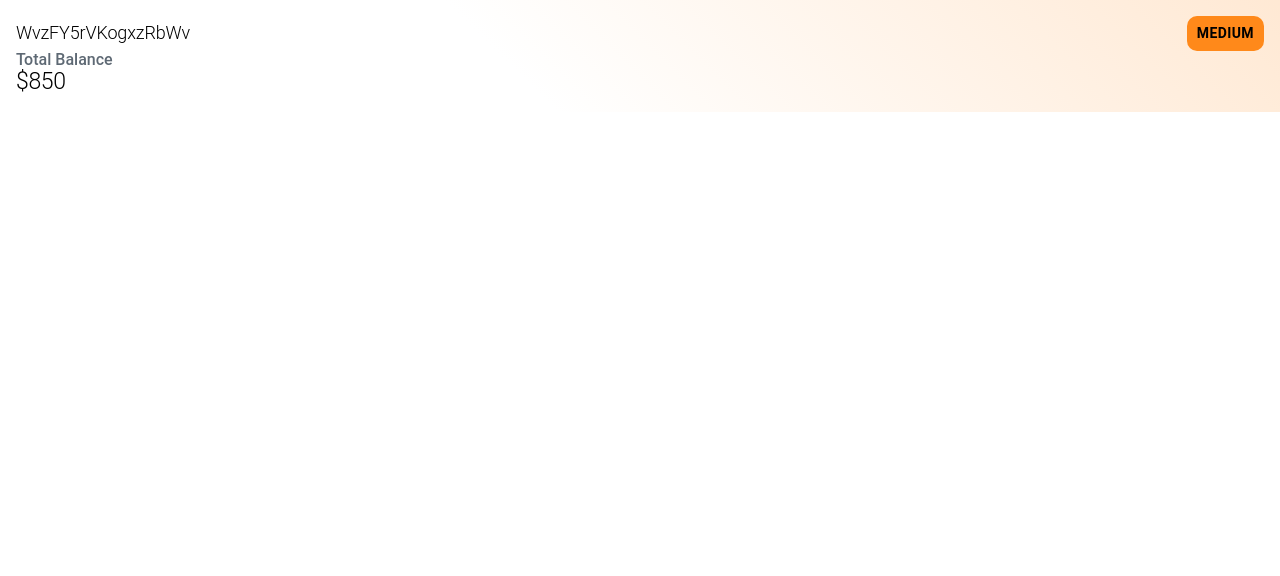
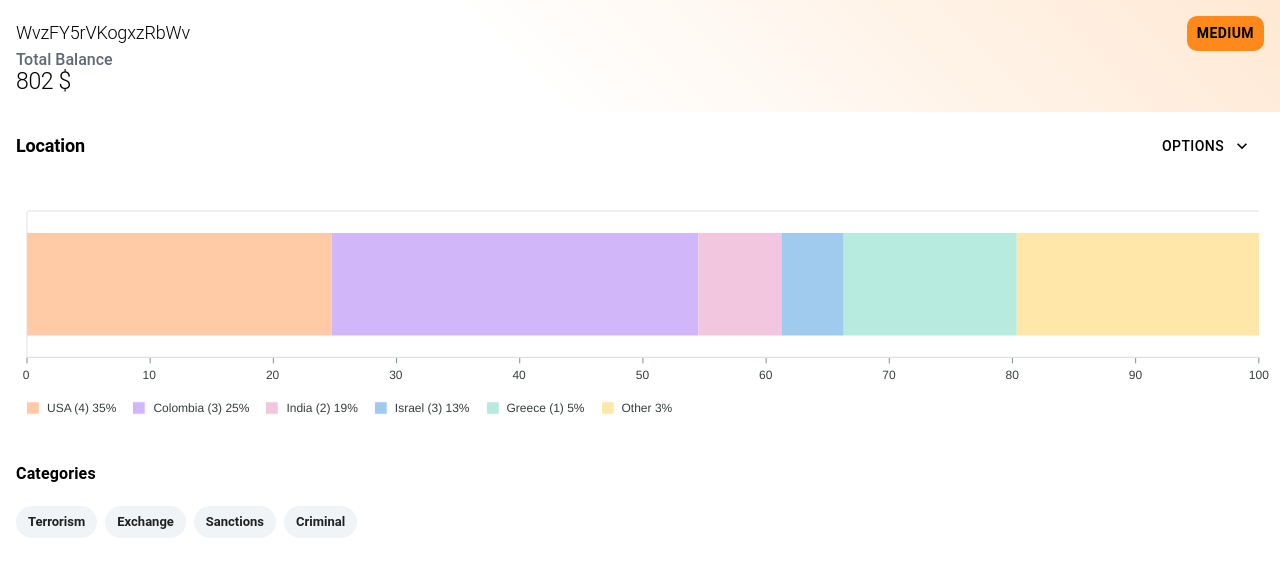
Before and after one commit to avesh-WO23/crypto-UI, a React (Create React App) app: page / in a window 1280 px wide. Shown: the top 576 px of the page. Built offline with nearby package versions, Linux system fonts and the light colour scheme.

Commit message:
first commit

```diff
--- a/package.json
+++ b/package.json
@@ -10,9 +10,15 @@
     "@testing-library/jest-dom": "^5.16.5",
     "@testing-library/react": "^13.4.0",
     "@testing-library/user-event": "^13.5.0",
+    "apexcharts": "^3.41.0",
+    "chart.js": "^4.3.0",
     "react": "^18.2.0",
+    "react-apexcharts": "^1.4.1",
+    "react-chartjs-2": "^5.2.0",
     "react-dom": "^18.2.0",
     "react-scripts": "5.0.1",
+    "recharts": "^2.7.2",
+    "victory": "^36.6.11",
     "web-vitals": "^2.1.4"
   },
   "devDependencies": {
--- a/src/App.js
+++ b/src/App.js
@@ -1,5 +1,5 @@
 import "./App.css";
-import Classifier from "./components/classifier/classifier";
+import Classifier from "./components/Classifier/Classifier";
 
 function App() {
   return (
--- a/src/components/classifier/balanceBanner.jsx
+++ b/src/components/classifier/Banner/BalanceBanner.jsx
@@ -1,10 +1,9 @@
+import { Box, Typography, styled } from "@mui/material";
 import React from "react";
-import { styled, Box, Button, Typography } from "@mui/material";
-import SeverityButton from "../common/SeverityButton";
+import SeverityButton from "../../common/SeverityButton";
 
 const Banner = styled(Box)({
   padding: "16px",
-  //   backgroundColor: "#FF891A",
   backgroundImage: "linear-gradient(45deg, white 40% , #FF891A30);",
 });
 
@@ -30,11 +29,9 @@ const BalanceBanner = () => {
         <SeverityButton text="Medium" bgColor="#FF891A" color="#000" />
       </Box>
       <Box>
-        <Heading variant="h3" fontSize={14}>
-          Total Balance
-        </Heading>
+        <Heading variant="h3">Total Balance</Heading>
         <Typography variant="h1" fontSize={23}>
-          $850
+          802 $
         </Typography>
       </Box>
     </Banner>
--- /dev/null
+++ b/src/components/classifier/Categories/Categories.jsx
@@ -0,0 +1,38 @@
+import React from "react";
+import { Chip, Typography, styled, Box } from "@mui/material";
+
+const CategoryLists = ["Terrorism", "Exchange", "Sanctions", "Criminal"];
+const Container = styled(Box)({
+  padding: "16px",
+});
+
+const Heading = styled(Typography)({
+  fontWeight: 600,
+  fontSize: "16px",
+});
+
+const CategoriesList = styled(Box)({
+  paddingTop: "20px",
+  display: "flex",
+  gap: "8px",
+  fontWeight: 700,
+});
+
+const CategoryChip = styled(Chip)({
+  backgroundColor: "#F1F4F6",
+});
+
+const Categories = () => {
+  return (
+    <Container>
+      <Heading>Categories</Heading>
+      <CategoriesList>
+        {CategoryLists.map((category) => {
+          return <CategoryChip label={category} />;
+        })}
+      </CategoriesList>
+    </Container>
+  );
+};
+
+export default Categories;
--- /dev/null
+++ b/src/components/classifier/Locations/Location.jsx
@@ -0,0 +1,30 @@
+import { Box, Typography, styled } from "@mui/material";
+import React from "react";
+import LocationMenu from "./LocationMenu";
+import StackedBarChart from "./StackedChart";
+
+const LocationContainer = styled(Box)({
+  display: "flex",
+  justifyContent: "space-between",
+  alignItems: "center",
+  padding: "16px",
+});
+
+const Heading = styled(Typography)({
+  fontSize: "18px",
+  fontWeight: 600,
+});
+
+const Location = () => {
+  return (
+    <>
+      <LocationContainer>
+        <Heading variant="h2">Location</Heading>
+        <LocationMenu />
+      </LocationContainer>
+      <StackedBarChart />
+    </>
+  );
+};
+
+export default Location;
--- /dev/null
+++ b/src/components/classifier/Locations/LocationMenu.jsx
@@ -0,0 +1,117 @@
+import KeyboardArrowDownIcon from "@mui/icons-material/KeyboardArrowDown";
+import KeyboardArrowUpIcon from "@mui/icons-material/KeyboardArrowUp";
+import Button from "@mui/material/Button";
+import Menu from "@mui/material/Menu";
+import MenuItem from "@mui/material/MenuItem";
+import { alpha, styled } from "@mui/material/styles";
+import * as React from "react";
+
+const StaticMenu = [
+  "All locations",
+  "USA",
+  "India",
+  "Greece",
+  "Colombia",
+  "Israel",
+  "Germany",
+];
+
+const StyledMenu = styled((props) => (
+  <Menu
+    elevation={0}
+    anchorOrigin={{
+      vertical: "bottom",
+      horizontal: "right",
+    }}
+    transformOrigin={{
+      vertical: "top",
+      horizontal: "right",
+    }}
+    {...props}
+  />
+))(({ theme }) => ({
+  "& .MuiPaper-root": {
+    borderRadius: 6,
+    marginTop: theme.spacing(1),
+    minWidth: 180,
+    color:
+      theme.palette.mode === "light"
+        ? "rgb(55, 65, 81)"
+        : theme.palette.grey[300],
+    boxShadow:
+      "rgb(255, 255, 255) 0px 0px 0px 0px, rgba(0, 0, 0, 0.05) 0px 0px 0px 1px, rgba(0, 0, 0, 0.1) 0px 10px 15px -3px, rgba(0, 0, 0, 0.05) 0px 4px 6px -2px",
+    "& .MuiMenu-list": {
+      padding: "4px 0",
+    },
+    "& .MuiMenuItem-root": {
+      "& .MuiSvgIcon-root": {
+        fontSize: 18,
+        color: theme.palette.text.secondary,
+        marginRight: theme.spacing(1.5),
+      },
+      "&:active": {
+        backgroundColor: alpha(
+          theme.palette.primary.main,
+          theme.palette.action.selectedOpacity
+        ),
+      },
+    },
+  },
+}));
+
+const ITEM_HEIGHT = 48;
+
+export default function LocationMenu() {
+  const [anchorEl, setAnchorEl] = React.useState(null);
+  const open = Boolean(anchorEl);
+  const handleClick = (event) => {
+    setAnchorEl(event.currentTarget);
+  };
+  const handleClose = () => {
+    setAnchorEl(null);
+  };
+
+  return (
+    <div>
+      <Button
+        id="demo-customized-button"
+        aria-controls={open ? "demo-customized-menu" : undefined}
+        aria-haspopup="true"
+        aria-expanded={open ? "true" : undefined}
+        variant="contained"
+        disableElevation
+        onClick={handleClick}
+        sx={{
+          backgroundColor: anchorEl ? "#E8F2FF" : "transparent",
+          color: "#000",
+        }}
+        endIcon={anchorEl ? <KeyboardArrowUpIcon /> : <KeyboardArrowDownIcon />}
+      >
+        Options
+      </Button>
+      <StyledMenu
+        id="demo-customized-menu"
+        MenuListProps={{
+          "aria-labelledby": "demo-customized-button",
+        }}
+        anchorEl={anchorEl}
+        open={open}
+        onClose={handleClose}
+        PaperProps={{
+          style: {
+            maxHeight: ITEM_HEIGHT * 4.5,
+            // width: "20ch",
+          },
+        }}
+      >
+        {StaticMenu.map((menu) => {
+          return (
+            <MenuItem onClick={handleClose} disableRipple>
+              {menu}
+            </MenuItem>
+          );
+        })}
+      </StyledMenu>
+    </div>
+  );
+}
--- /dev/null
+++ b/src/components/classifier/Locations/StackedChart.js
@@ -0,0 +1,118 @@
+import React from "react";
+import ReactApexChart from "react-apexcharts";
+
+const data = {
+  series: [
+    {
+      name: "USA (4) 35%",
+      data: [44],
+    },
+    {
+      name: "Colombia (3)  25%",
+      data: [53],
+    },
+    {
+      name: "India (2) 19%",
+      data: [12],
+    },
+    {
+      name: "Israel (3) 13%",
+      data: [9],
+    },
+    {
+      name: "Greece (1) 5%",
+      data: [25],
+    },
+    {
+      name: "Other 3%",
+      data: [35],
+    },
+  ],
+  options: {
+    yaxis: {
+      show: false,
+    },
+    xaxis: {
+      axisTicks: {
+        show: true,
+        borderType: "dotted",
+        color: "#78909C",
+        height: 6,
+        offsetX: 0,
+        offsetY: 0,
+      },
+    },
+    chart: {
+      type: "bar",
+      height: 350,
+      stacked: true,
+      stackType: "100%",
+      toolbar: {
+        show: false, // Set to false to hide the toolbar
+      },
+    },
+    plotOptions: {
+      bar: {
+        horizontal: true,
+      },
+    },
+    tooltip: {
+      y: {
+        formatter: function (val) {
+          return val + "K";
+        },
+      },
+    },
+    fill: {
+      opacity: 1,
+    },
+    legend: {
+      position: "bottom",
+      horizontalAlign: "left",
+      offsetX: -10,
+      offsetY: 0,
+      containerWidth: 100,
+
+      markers: {
+        radius: 10,
+        offsetX: -5,
+        offsetY: 0,
+      },
+      itemMargin: {
+        horizontal: 10,
+        vertical: 10,
+      },
+      // itemFormatter: function (value) {
+      //   const [text1, text2] = value.split(" ");
+      //   console.log("value", value);
+      //   return (
+      //     '<span style="display: inline-block; width: 50%;">' +
+      //     '<span style="font-weight: bold;">' +
+      //     text1 +
+      //     "</span>" +
+      //     "</span><span style='display: inline-block; width: 50%; text-align: right;'>" +
+      //     '<span style="color: red;">' +
+      //     text2 +
+      //     "</span>" +
+      //     "</span>"
+      //   );
+      // },
+    },
+    dataLabels: {
+      enabled: false, // Set to false to hide the value text inside the bars
+    },
+    colors: ["#FFCAA5", "#D1B7F9", "#F2C6DE", "#A0CBEE", "#B7EBDF", "#FFE7AA"],
+  },
+};
+const StackedBarChart = () => {
+  return (
+    <ReactApexChart
+      options={data.options}
+      series={data.series}
+      type="bar"
+      height={250}
+    />
+  );
+};
+
+export default StackedBarChart;
--- a/src/components/classifier/classifier.jsx
+++ b/src/components/classifier/classifier.jsx
@@ -1,11 +1,15 @@
 import React from "react";
-import BalanceBanner from "./balanceBanner";
+import BalanceBanner from "./Banner/BalanceBanner";
+import Location from "./Locations/Location";
+import Categories from "./Categories/Categories";
 
 const Classifier = () => {
   return (
-    <div>
+    <>
       <BalanceBanner />
-    </div>
+      <Location />
+      <Categories />
+    </>
   );
 };
 
```
Also changed, not shown: src/components/classifier/Banner/styles.js (added), 1 other file (tests, documents, lock files or other folders).
